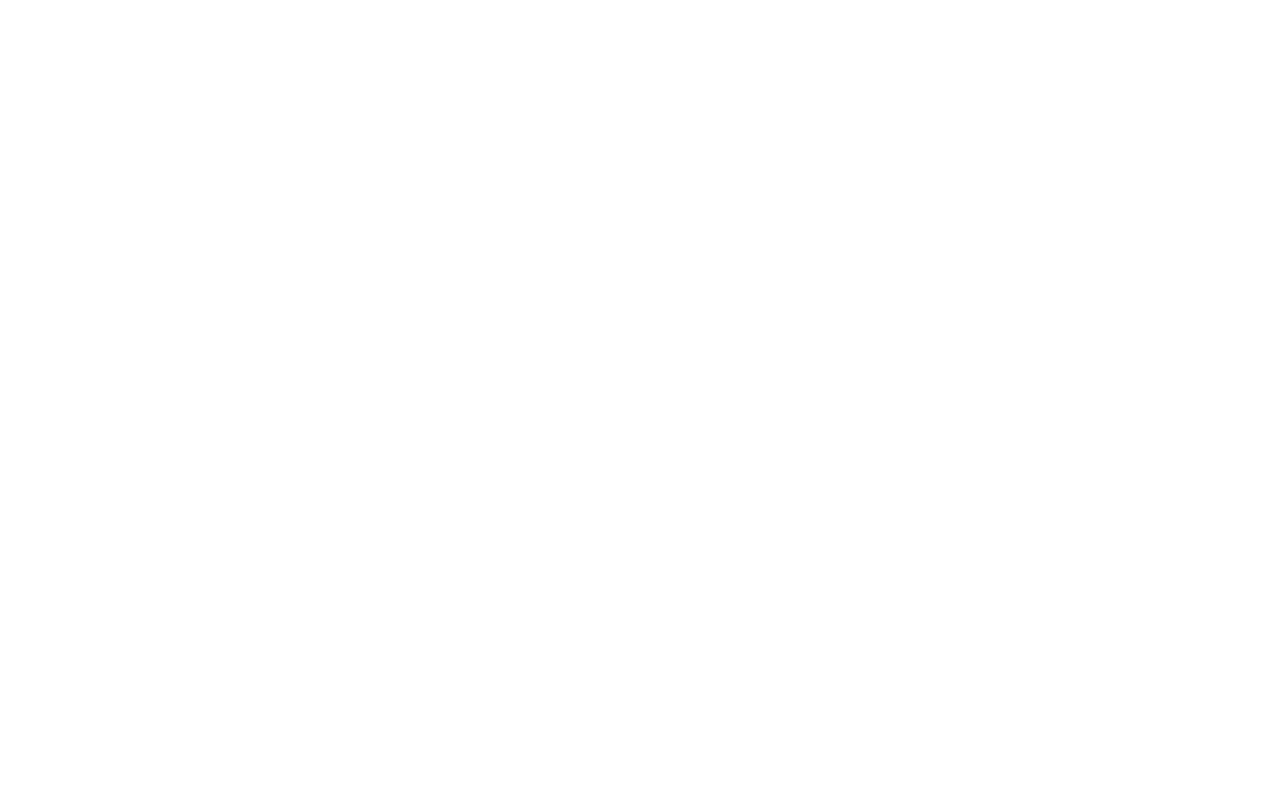
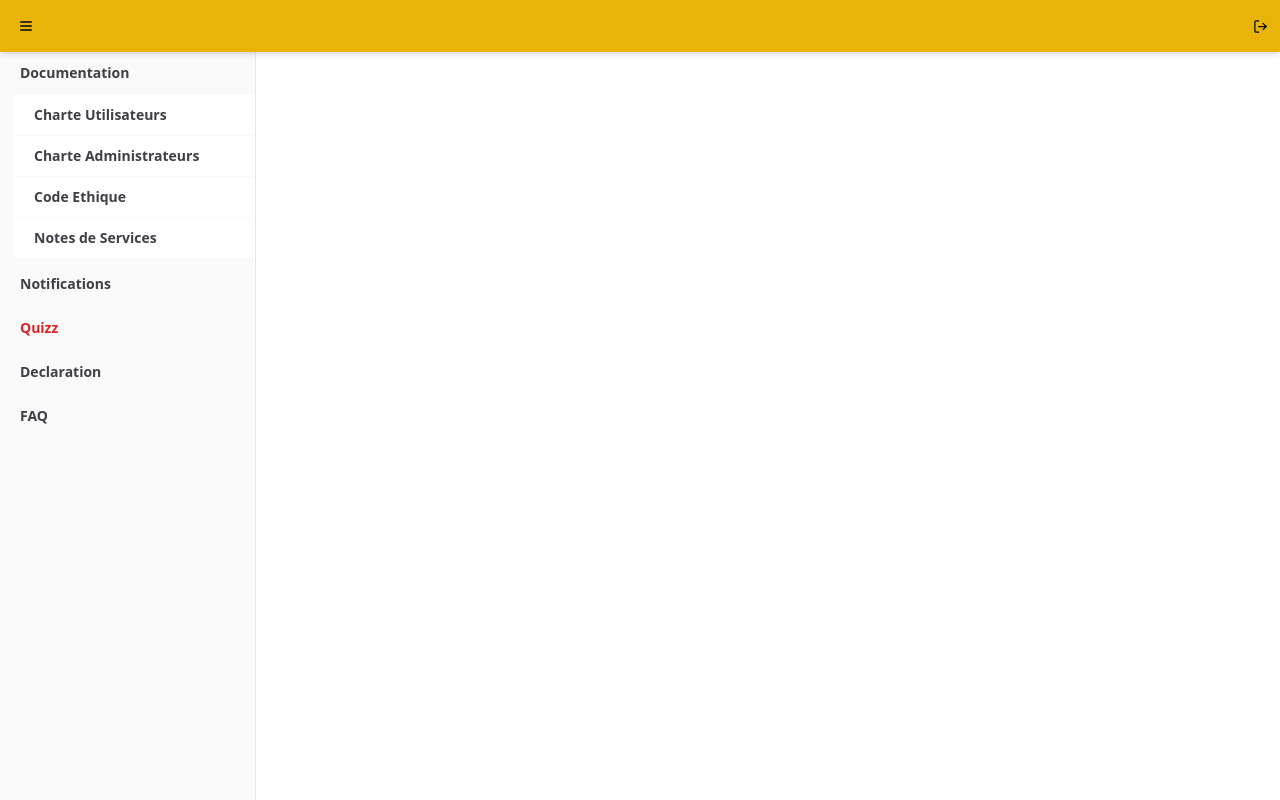
Before and after one commit to Collinsac/shadcn, a React (Vite) app: page /home/quizz/finish in a window 1280 px wide. Before the commit this address had no page. Built offline with nearby package versions, Linux system fonts and the light colour scheme.

Commit message:
added the quizzfin page

```diff
--- a/src/App.jsx
+++ b/src/App.jsx
@@ -11,6 +11,8 @@
 import Notifications from "./Pages/Notifications";
 import Declaration from "./Pages/Declaration";
 import Faq from "./Pages/Faq";
+import QuizzLayout from "./Layouts/QuizzLayout";
+import QuizzFin from "./Pages/QuizzFin";
 const App = () => {
   return (
     <BrowserRouter>
@@ -19,7 +21,10 @@
         <Route path="/home" element={<FirstLayout />}>
           <Route index element={<Home />} />
           <Route path="/home/ethique" element={<Ethique />} />
-          <Route path="/home/quizz" element={<Quizz />} />
+          <Route path="/home/quizz" element={<QuizzLayout />}>
+            <Route index element={<Quizz />} />
+            <Route path="/home/quizz/finish" element={<QuizzFin />} />
+          </Route>
           <Route path="/home/utilisateurs" element={<Utilisateurs />} />
           <Route path="/home/administrateurs" element={<Administrateurs />} />
           <Route path="/home/notes de services" element={<NotesDeServices />} />
--- /dev/null
+++ b/src/Layouts/QuizzLayout.jsx
@@ -0,0 +1,8 @@
+import React from "react";
+import { Outlet } from "react-router-dom";
+
+const QuizzLayout = () => {
+  return <Outlet />;
+};
+
+export default QuizzLayout;
--- /dev/null
+++ b/src/Pages/QuizzFin.jsx
@@ -0,0 +1,7 @@
+import React from "react";
+
+const QuizzFin = () => {
+  return <div>QuizzFin</div>;
+};
+
+export default QuizzFin;
```
